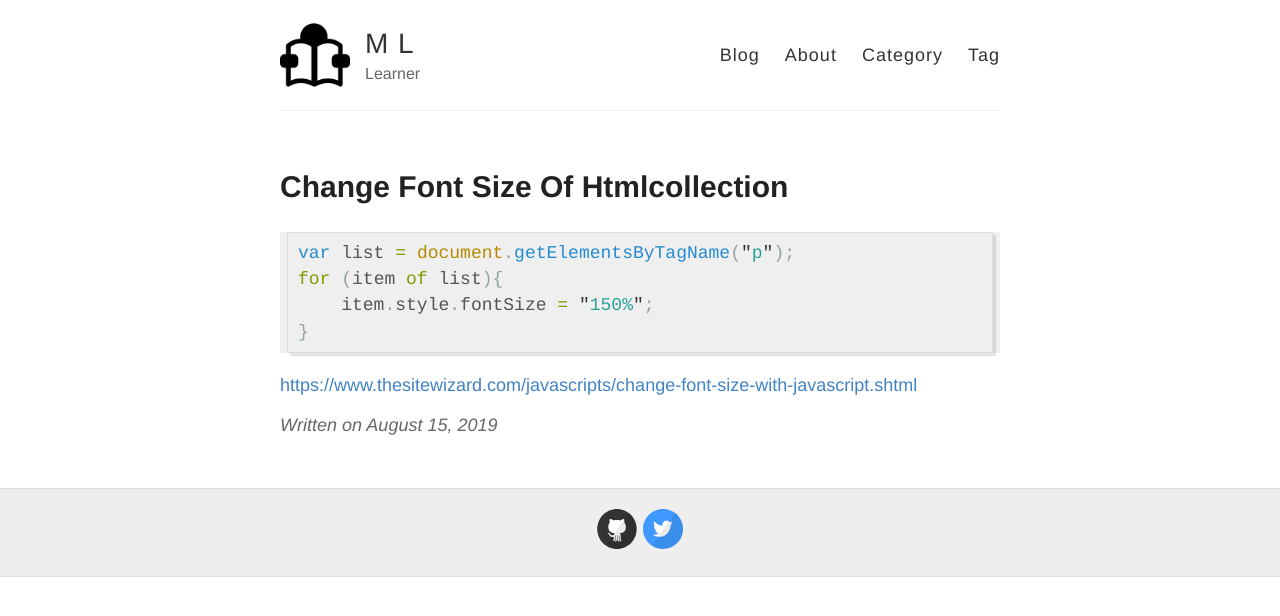
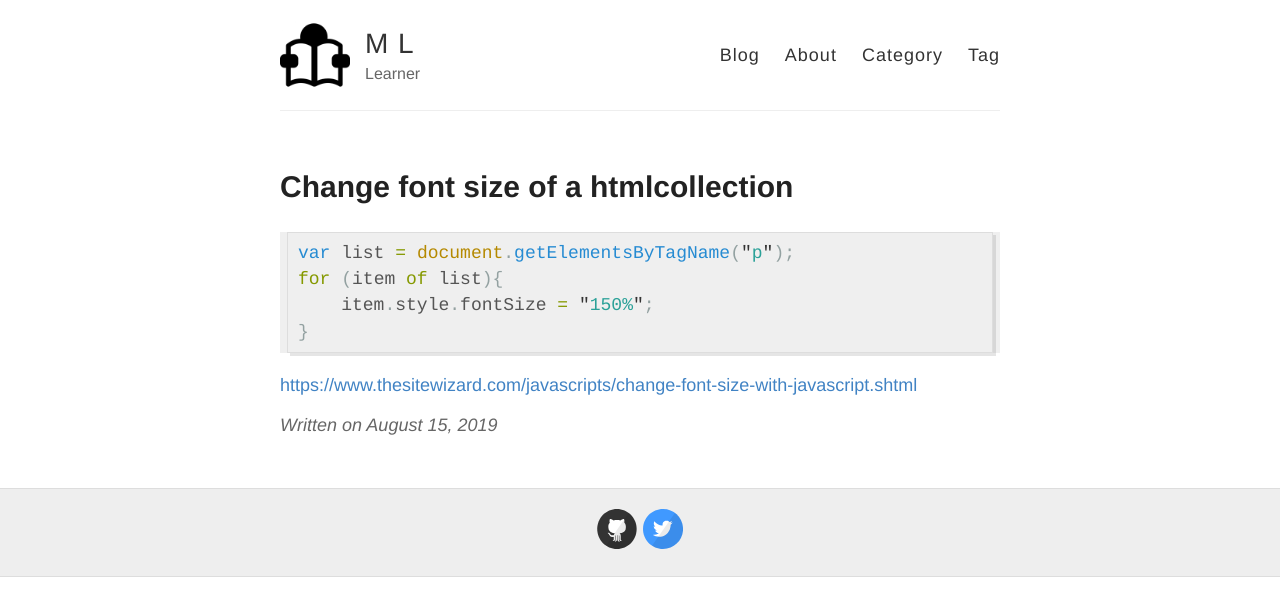
Before and after one commit to MingLang/MingLang.github.io, a Jekyll site: the page built from _posts/2019-08-15-Change-font-size-of-htmlcollection.md, in a window 1280 px wide. Shown: the top 616 px of the page. Built offline with Jekyll 4.4.1, drawn with Linux system fonts in a browser that asks for light colours.

Commit message:
Update 2019-08-15-Change-font-size-of-htmlcollection.md

```diff
--- a/_posts/2019-08-15-Change-font-size-of-htmlcollection.md
+++ b/_posts/2019-08-15-Change-font-size-of-htmlcollection.md
@@ -1,7 +1,7 @@
 ---
 layout: post
-Title: Change font size of a htmlcollection
-Category:
+title: Change font size of a htmlcollection
+category:
 tags: JavaScript
 ---
 
```
